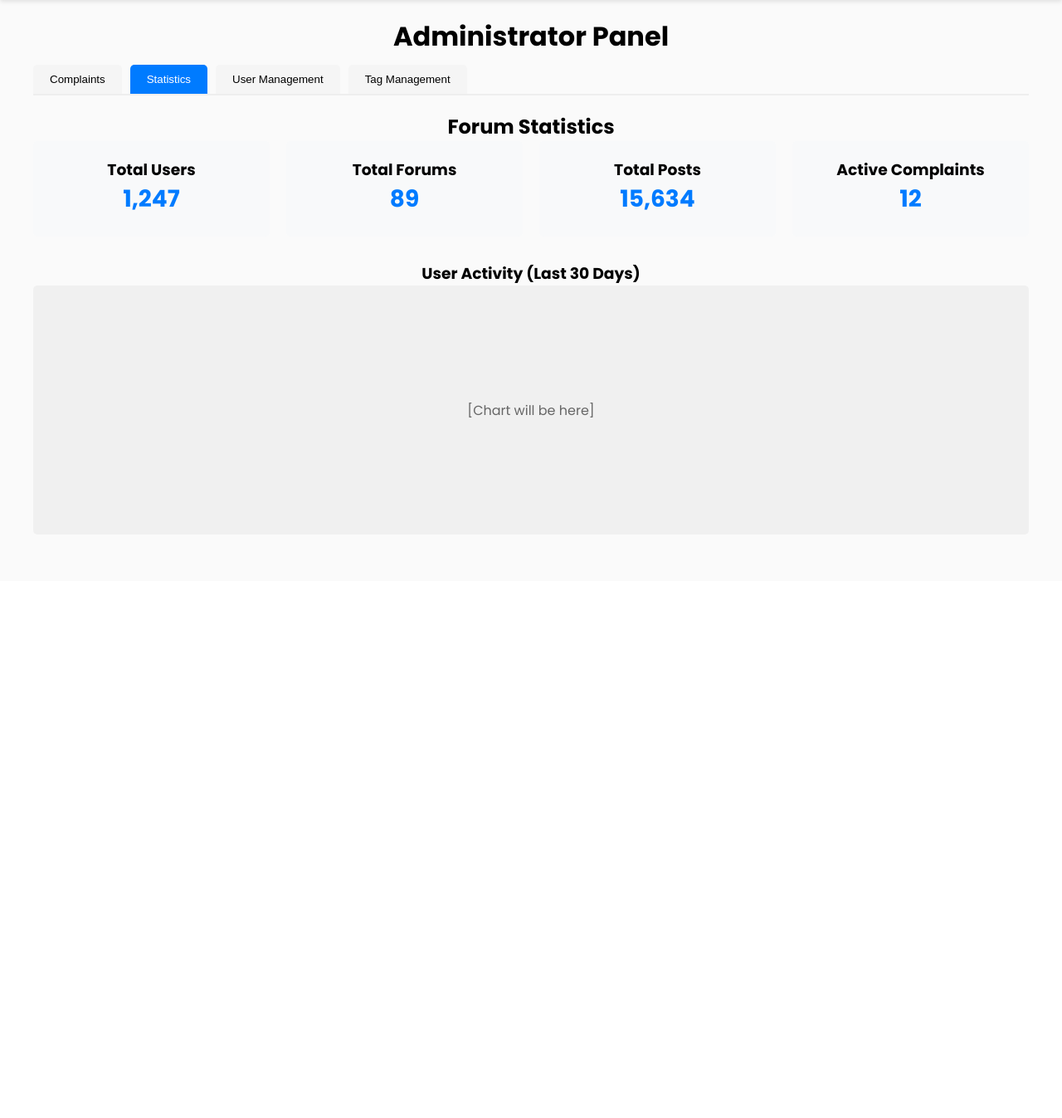
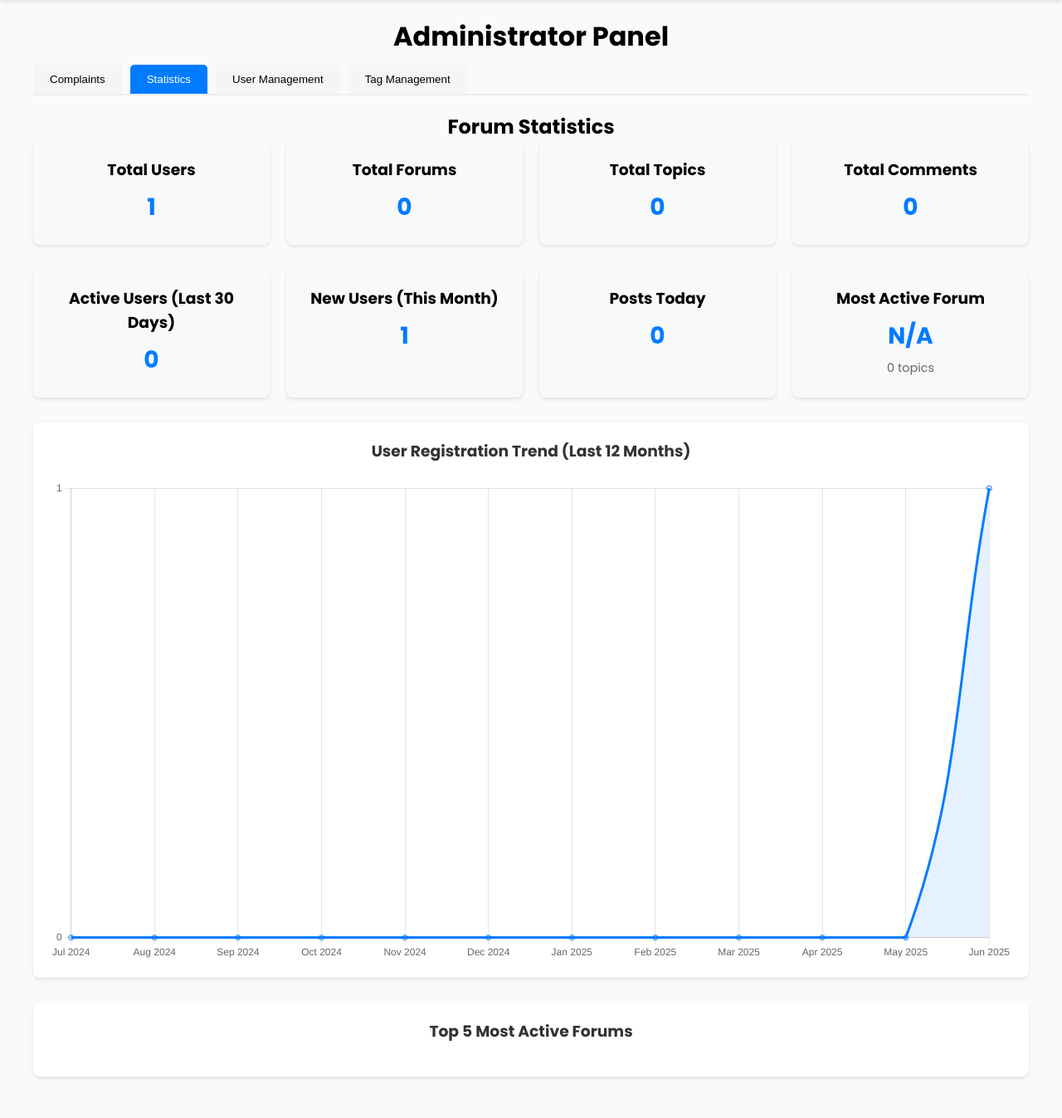
Before and after one commit to Ania2727/chatterchums, a Django app: page /users/admin-panel/ in a window 1280 px wide, after a click on "Statistics". Shown: the part 100-1447 px from the top of the page at 83% size. Before the commit the page ends 744 px from the top, so only its background shows below. Run offline with Django 5.2, Linux system fonts and the light colour scheme; the visitor is signed in with stand-in values (Sample User, id 1); data comes from the database, SQL or seed files in the repository; data that the repository does not hold is empty; some libraries are stand-ins or nearby versions.

Commit message:
Added statistics to admin panel

```diff
--- a/forums/models.py
+++ b/forums/models.py
@@ -15,7 +15,7 @@ class Tag(models.Model):
 
 class Forum(models.Model):
     creator = models.ForeignKey(User, on_delete=models.CASCADE, related_name='created_forums', default=None)
-    #name = models.CharField(max_length=50, default="Anonymous")
+    name = models.CharField(max_length=50, default="Anonymous")
     link = models.CharField(max_length=100, null=True, blank=True)
     date_posted = models.DateTimeField(auto_now_add=True, null=True)
     title = models.CharField(max_length=250)
--- a/users/templates/admin_tabs/statistics.html
+++ b/users/templates/admin_tabs/statistics.html
@@ -3,28 +3,127 @@
 <div class="stats-grid">
     <div class="stat-card">
         <h3>Total Users</h3>
-        <p class="stat-number">1,247</p>
+        <p class="stat-number"><span data-stat="total_users">...</span></p>
     </div>
     <div class="stat-card">
         <h3>Total Forums</h3>
-        <p class="stat-number">89</p>
+        <p class="stat-number"><span data-stat="total_forums">...</span></p>
     </div>
     <div class="stat-card">
-        <h3>Total Posts</h3>
-        <p class="stat-number">15,634</p>
+        <h3>Total Topics</h3>
+        <p class="stat-number"><span data-stat="total_topics">...</span></p>
     </div>
     <div class="stat-card">
-        <h3>Active Complaints</h3>
-        <p class="stat-number">12</p>
+        <h3>Total Comments</h3>
+        <p class="stat-number"><span data-stat="total_comments">...</span></p>
+    </div>
+</div>
+
+<div class="stats-grid">
+    <div class="stat-card">
+        <h3>Active Users (Last 30 Days)</h3>
+        <p class="stat-number"><span data-stat="active_users_30_days">...</span></p>
+    </div>
+    <div class="stat-card">
+        <h3>New Users (This Month)</h3>
+        <p class="stat-number"><span data-stat="new_users_this_month">...</span></p>
+    </div>
+    <div class="stat-card">
+        <h3>Posts Today</h3>
+        <p class="stat-number"><span data-stat="posts_today">...</span></p>
+    </div>
+    <div class="stat-card">
+        <h3>Most Active Forum</h3>
+        <p class="stat-number"><span data-stat="most_active_forum_name">N/A</span></p>
+        <small><span data-stat="most_active_forum_topics">0</span> topics</small>
     </div>
 </div>
 
 <div class="chart-section">
-    <h3>User Activity (Last 30 Days)</h3>
-    <div class="chart-placeholder">
-        [Chart will be here]
+    <h3>User Registration Trend (Last 12 Months)</h3>
+    <canvas id="registrationChart" width="400" height="200"></canvas>
+</div>
+
+<div class="chart-section">
+    <h3>Top 5 Most Active Forums</h3>
+    <div class="forum-stats">
+        <!-- Динамічно заповнюється через JS -->
     </div>
 </div>
+
+<script src="https://cdnjs.cloudflare.com/ajax/libs/Chart.js/3.9.1/chart.min.js"></script>
+<script>
+const ctx = document.getElementById('registrationChart').getContext('2d');
+const registrationChart = new Chart(ctx, {
+    type: 'line',
+    data: {
+        labels: [],
+        datasets: [{
+            label: 'New Users',
+            data: [],
+            borderColor: '#007bff',
+            backgroundColor: 'rgba(0, 123, 255, 0.1)',
+            fill: true,
+            tension: 0.4
+        }]
+    },
+    options: {
+        responsive: true,
+        scales: {
+            y: {
+                beginAtZero: true,
+                ticks: {
+                    stepSize: 1
+                }
+            }
+        },
+        plugins: {
+            legend: {
+                display: false
+            }
+        }
+    }
+});
+
+fetch("{% url 'users:forum_statistics' %}")
+    .then(response => response.json())
+    .then(data => {
+        document.querySelector('[data-stat="total_users"]').textContent = data.total_users;
+        document.querySelector('[data-stat="total_forums"]').textContent = data.total_forums;
+        document.querySelector('[data-stat="total_topics"]').textContent = data.total_topics;
+        document.querySelector('[data-stat="total_comments"]').textContent = data.total_comments;
+
+        document.querySelector('[data-stat="active_users_30_days"]').textContent = data.active_users_30_days;
+        document.querySelector('[data-stat="new_users_this_month"]').textContent = data.new_users_this_month;
+        document.querySelector('[data-stat="posts_today"]').textContent = data.posts_today;
+
+        document.querySelector('[data-stat="most_active_forum_name"]').textContent = data.most_active_forum.name || 'N/A';
+        document.querySelector('[data-stat="most_active_forum_topics"]').textContent = data.most_active_forum.topic_count || 0;
+
+        // Update chart
+        registrationChart.data.labels = data.registration_months;
+        registrationChart.data.datasets[0].data = data.registration_data;
+        registrationChart.update();
+
+        // Update Top Forums
+        const topForumsContainer = document.querySelector('.forum-stats');
+        topForumsContainer.innerHTML = data.top_forums.map(forum => `
+            <div class="forum-stat-item">
+                <div class="forum-name">${forum.name}</div>
+                <div class="forum-metrics">
+                    <span class="metric">${forum.topic_count} topics</span>
+                    <span class="metric">${forum.total_comments} comments</span>
+                </div>
+                <div class="progress-bar">
+                    <div class="progress-fill" style="width: ${forum.activity_percentage}%;"></div>
+                </div>
+            </div>
+        `).join('');
+    })
+    .catch(error => {
+        console.error("Failed to load forum stats:", error);
+    });
+</script>
 
 <style>
 .stats-grid {
@@ -37,24 +136,131 @@
 .stat-card {
     background: #f8f9fa;
     padding: 20px;
-    border-radius: 5px;
+    border-radius: 8px;
     text-align: center;
+    box-shadow: 0 2px 4px rgba(0,0,0,0.1);
 }
 
 .stat-number {
     font-size: 2em;
     font-weight: bold;
     color: #007bff;
-    margin: 0;
+    margin: 10px 0 5px 0;
 }
 
-.chart-placeholder {
-    height: 300px;
-    background: #f0f0f0;
+.stat-card small {
+    color: #666;
+    font-size: 0.9em;
+}
+
+.chart-section {
+    background: #fff;
+    padding: 20px;
+    border-radius: 8px;
+    margin-bottom: 30px;
+    box-shadow: 0 2px 4px rgba(0,0,0,0.1);
+}
+
+.chart-section h3 {
+    margin-bottom: 20px;
+    color: #333;
+}
+
+.forum-stats {
     display: flex;
-    align-items: center;
-    justify-content: center;
-    border-radius: 5px;
-    color: #666;
+    flex-direction: column;
+    gap: 15px;
+}
+
+.forum-stat-item {
+    padding: 16px 20px;
+    background: #fff;
+    border-radius: 8px;
+    border: 1px solid #e9ecef;
+    box-shadow: 0 1px 3px rgba(0,0,0,0.1);
+    transition: box-shadow 0.2s ease;
+}
+
+.forum-stat-item:hover {
+    box-shadow: 0 2px 8px rgba(0,0,0,0.15);
+}
+
+.forum-name {
+    font-weight: 600;
+    color: #212529;
+    margin-bottom: 8px;
+    font-size: 1.05em;
+}
+
+.forum-metrics {
+    display: flex;
+    gap: 20px;
+    margin-bottom: 12px;
+}
+
+.metric {
+    color: #6c757d;
+    font-size: 0.9em;
+    font-weight: 500;
+}
+
+.progress-bar {
+    height: 8px;
+    background: #e9ecef;
+    border-radius: 4px;
+    overflow: hidden;
+}
+
+.progress-fill {
+    height: 100%;
+    background: linear-gradient(90deg, #007bff, #0056b3);
+    transition: width 0.3s ease;
+    border-radius: 4px;
+}
+
+.recent-activity {
+    background: #fff;
+    padding: 20px;
+    border-radius: 8px;
+    box-shadow: 0 2px 4px rgba(0,0,0,0.1);
+}
+
+.activity-list {
+    display: flex;
+    flex-direction: column;
+    gap: 10px;
+}
+
+.activity-item {
+    padding: 12px 15px;
+    background: #f8f9fa;
+    border-radius: 6px;
+    display: flex;
+    align-items: flex-start;
+    gap: 15px;
+    border-left: 3px solid #007bff;
+    transition: background-color 0.2s ease;
+}
+
+.activity-item:hover {
+    background: #e9ecef;
+}
+
+.activity-time {
+    color: #6c757d;
+    font-size: 0.85em;
+    min-width: 120px;
+    font-weight: 500;
+}
+
+.activity-description {
+    flex: 1;
+    line-height: 1.4;
+    font-size: 0.9em;
+}
+
+.activity-description strong {
+    color: #007bff;
+    font-weight: 600;
 }
 </style>
--- a/users/urls.py
+++ b/users/urls.py
@@ -29,5 +29,6 @@ urlpatterns = [
     path('search-users/', search_users, name='search_users'),
     path('profile/<int:user_id>/', view_user_profile, name='view_profile'),
     path('password/', change_password, name='change_password'),
-    path('password/done/', change_password_done, name='change_password_done')
+    path('password/done/', change_password_done, name='change_password_done'),
+    path('forum-statistics', forum_statistics, name='forum_statistics'),
 ]
--- a/users/views.py
+++ b/users/views.py
@@ -10,8 +10,14 @@ from django.views.decorators.csrf import csrf_exempt, csrf_protect
 from django.http import JsonResponse
 from forums.models import Forum, Topic, Comment, Tag
 from django.contrib.auth.models import User, Group
-from django.db.models import Q
+from django.db.models import Q, Count
 from .forms import CustomUserCreationForm, CustomAuthenticationForm, UserProfileForm, UserForm
+from django.contrib.admin.views.decorators import staff_member_required
+from django.utils import timezone
+from datetime import datetime, timedelta
+from django.db.models.functions import TruncMonth
+import calendar
+
 
 logger = logging.getLogger(__name__)
 
@@ -603,3 +609,92 @@ def change_password(request):
 @login_required
 def change_password_done(request):
     return render(request, 'change_password_done.html')
+
+@login_required
+def forum_statistics(request):
+    today = timezone.now()
+    thirty_days_ago = today - timedelta(days=30)
+
+    total_users = User.objects.count()
+    total_forums = Forum.objects.count()
+    total_topics = Topic.objects.count()
+    total_comments = Comment.objects.count()
+
+    active_users_30_days = User.objects.filter(
+        last_login__gte=thirty_days_ago
+    ).count()
+
+    first_day_of_month = today.replace(day=1, hour=0, minute=0, second=0, microsecond=0)
+    new_users_this_month = User.objects.filter(
+        date_joined__gte=first_day_of_month
+    ).count()
+
+    today_start = today.replace(hour=0, minute=0, second=0, microsecond=0)
+    topics_today = Topic.objects.filter(created_at__gte=today_start).count()
+    comments_today = Comment.objects.filter(created_at__gte=today_start).count()
+    posts_today = topics_today + comments_today
+
+    twelve_months_ago = today - timedelta(days=365)
+    registration_stats = User.objects.filter(
+        date_joined__gte=twelve_months_ago
+    ).annotate(
+        month=TruncMonth('date_joined')
+    ).values('month').annotate(
+        count=Count('id')
+    ).order_by('month')
+
+    registration_months = []
+    registration_data = []
+
+    for i in range(12):
+        month_date = (today.replace(day=1) - timedelta(days=30*i)).replace(day=1)
+        registration_months.insert(0, month_date.strftime("%b %Y"))
+
+        month_count = 0
+        for stat in registration_stats:
+            if stat['month'].year == month_date.year and stat['month'].month == month_date.month:
+                month_count = stat['count']
+                break
+        registration_data.insert(0, month_count)
+
+    raw_top_forums = Forum.objects.annotate(
+        topic_count=Count('topics'),
+        total_comments=Count('topics__comments')
+    ).order_by('-topic_count', '-total_comments')[:5]
+
+    max_activity = max(
+        [(f.topic_count + f.total_comments) for f in raw_top_forums],
+        default=1
+    )
+
+    top_forums = []
+    for forum in raw_top_forums:
+        total_activity = forum.topic_count + forum.total_comments
+        top_forums.append({
+            "name": forum.title,
+            "topic_count": forum.topic_count,
+            "total_comments": forum.total_comments,
+            "activity_percentage": round((total_activity / max_activity * 100), 1)
+        })
+
+    most_active_forum = top_forums[0] if top_forums else {
+        "name": "N/A",
+        "topic_count": 0
+    }
+
+    return JsonResponse({
+        "total_users": total_users,
+        "total_forums": total_forums,
+        "total_topics": total_topics,
+        "total_comments": total_comments,
+        "active_users_30_days": active_users_30_days,
+        "new_users_this_month": new_users_this_month,
+        "posts_today": posts_today,
+        "most_active_forum": {
+            "name": most_active_forum["name"],
+            "topic_count": most_active_forum["topic_count"]
+        },
+        "registration_months": registration_months,
+        "registration_data": registration_data,
+        "top_forums": top_forums,
+    })
```
Also changed, not shown: forums/migrations/0004_forum_name.py (added).
